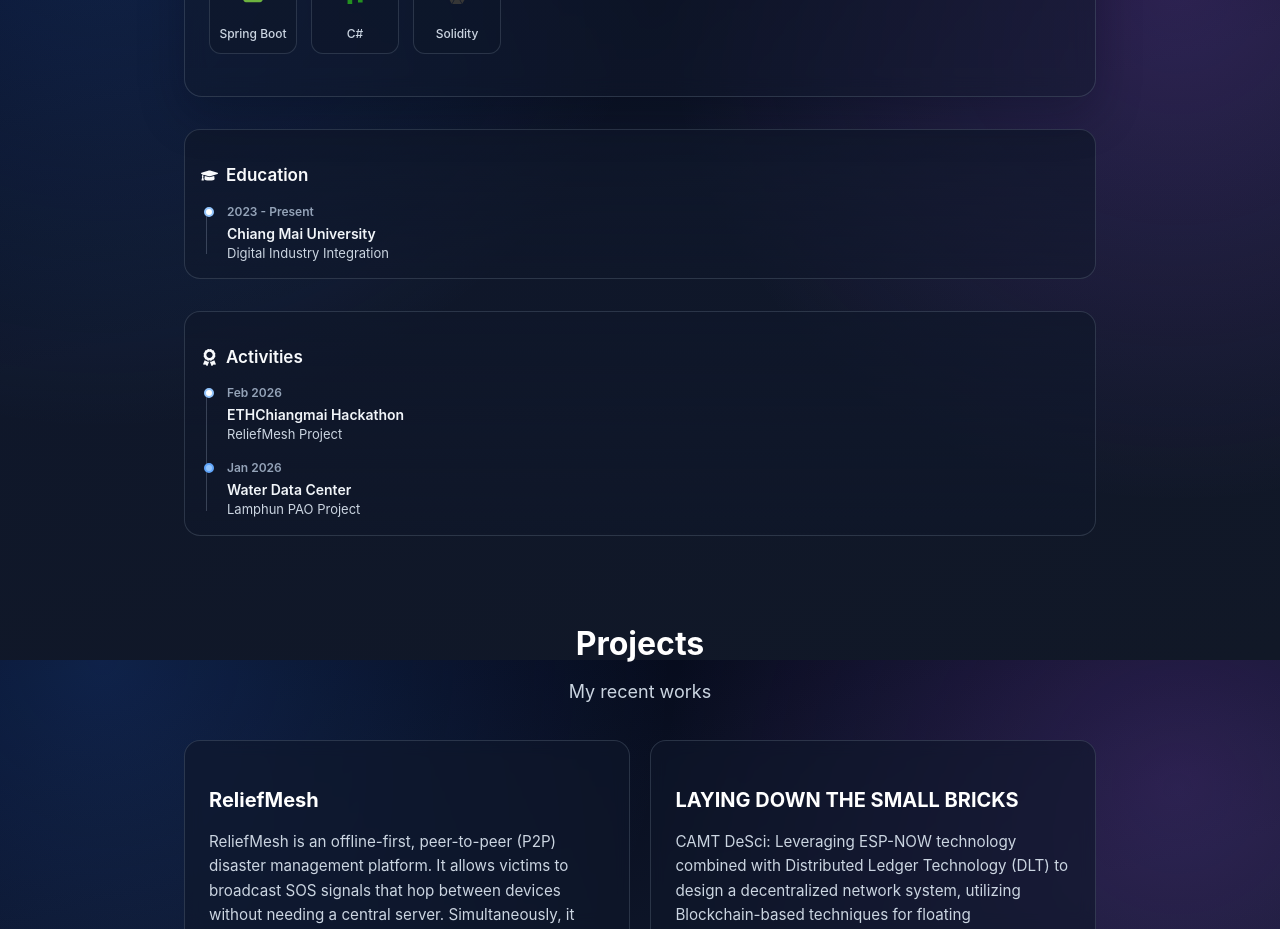
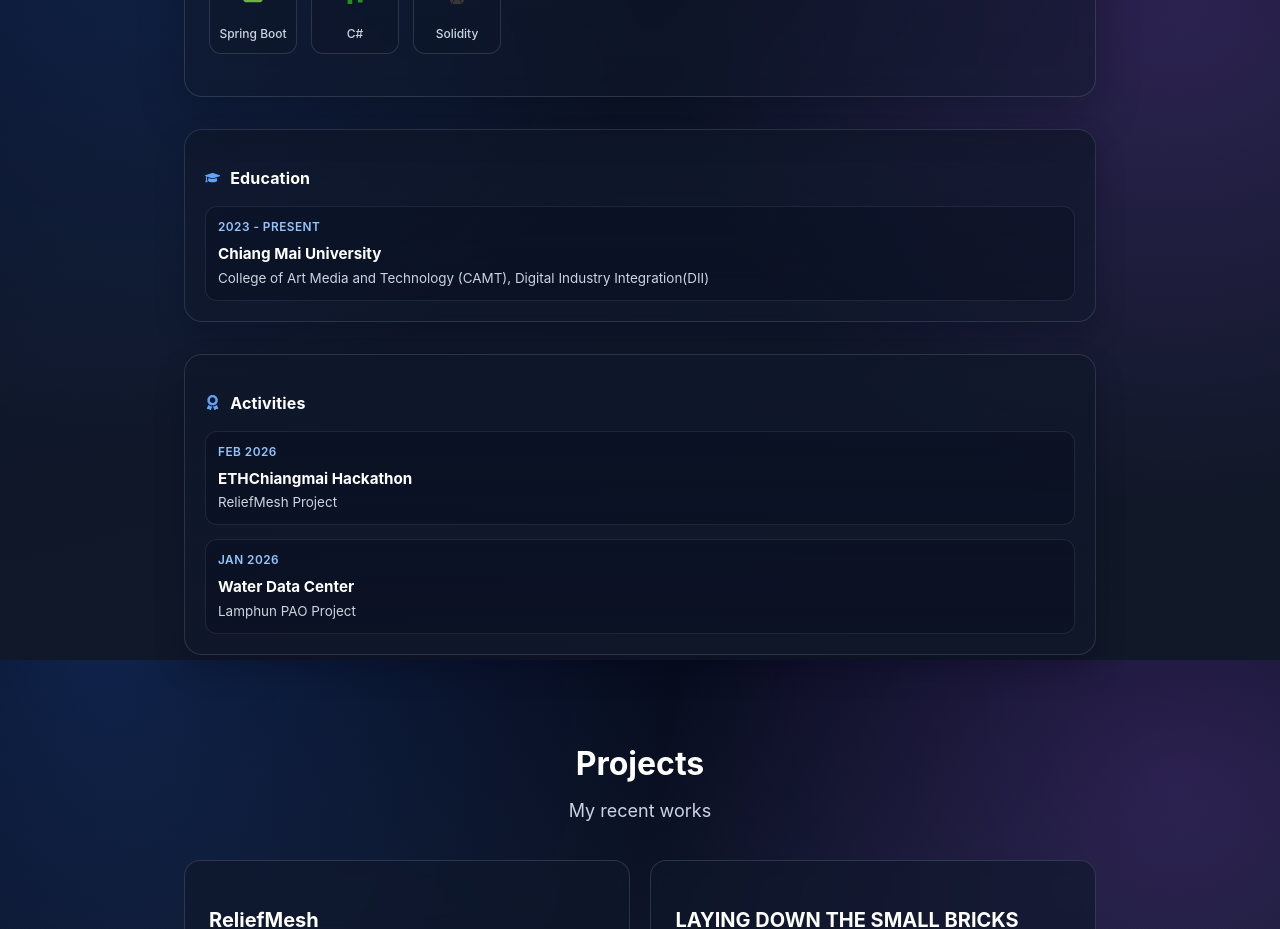
Before and after one commit to POTAEPT/Portfolio, a React (Vite) app: page / in a window 1280 px wide. Shown: the part 1740-2669 px from the top of the page. Built offline with nearby package versions, Linux system fonts and the light colour scheme.

Commit message:
feat: Refactor Activities and Education components for improved readability and update SidebarSection styles for consistency

```diff
--- a/src/component/Activities.tsx
+++ b/src/component/Activities.tsx
@@ -24,7 +24,6 @@ export function Activities() {
       <div className={styles.list}>
         {events.map((event, index) => (
           <div key={index} className={styles.item}>
-            <div className={styles.dot}></div>
             <div className={styles.year}>{event.year}</div>
             <h4 className={styles.school}>{event.name}</h4>
             <p className={styles.degree}>{event.role}</p>
--- a/src/component/Education.tsx
+++ b/src/component/Education.tsx
@@ -10,10 +10,9 @@ export function Education() {
 
       <div className={styles.list}>
         <div className={styles.item}>
-          <div className={styles.dot}></div>
           <div className={styles.year}>2023 - Present</div>
           <h4 className={styles.school}>Chiang Mai University</h4>
-          <p className={styles.degree}>Digital Industry Integration</p>
+          <p className={styles.degree}>College of Art Media and Technology (CAMT), Digital Industry Integration(DII)</p>
         </div>
       </div>
     </div>
--- a/src/styles/SidebarSection.module.css
+++ b/src/styles/SidebarSection.module.css
@@ -1,81 +1,87 @@
 .container {
-  padding: 16px;
-  border: 1px solid rgba(148, 163, 184, 0.22);
-  border-radius: 16px;
+  padding: 20px;
+  border: 1px solid rgba(var(--rgb-slate-400), 0.2);
+  border-radius: 18px;
   margin-top: 14px;
-  background: linear-gradient(180deg, rgba(15, 23, 42, 0.72), rgba(15, 23, 42, 0.5));
+  background: linear-gradient(180deg, rgba(var(--rgb-slate-900), 0.72), rgba(var(--rgb-slate-900), 0.52));
+  box-shadow: 0 14px 30px rgba(var(--rgb-slate-950), 0.24);
 }
 
 .title {
-  font-size: 17px;
-  font-weight: 600;
-  color: #f8fafc;
-  margin-bottom: 14px;
+  font-size: 1rem;
+  font-weight: 700;
+  color: var(--text-primary);
+  margin-bottom: 16px;
   display: flex;
   align-items: center;
-  gap: 8px;
+  gap: 10px;
+  letter-spacing: 0.01em;
+}
+
+.title svg {
+  color: var(--color-blue-400);
+  font-size: 0.95rem;
 }
 
 .list {
   display: flex;
   flex-direction: column;
-  gap: 16px;
-  position: relative;
-  padding-left: 2px;
-}
-
-
-.list::before {
-  content: '';
-  position: absolute;
-  left: 5px;
-  top: 6px;
-  bottom: 8px;
-  width: 1px;
-  background: rgba(148, 163, 184, 0.32);
+  gap: 14px;
+  padding-left: 0;
 }
 
 
 .item {
-  position: relative;
-  padding-left: 24px;
-  z-index: 1;
+  padding: 12px;
+  border-radius: 12px;
+  border: 1px solid rgba(var(--rgb-slate-400), 0.14);
+  background: rgba(var(--rgb-slate-950), 0.24);
+  transition: border-color 0.2s ease, transform 0.2s ease, background-color 0.2s ease;
 }
 
-.dot {
-  position: absolute;
-  left: 1px;
-  top: 4px;
-  width: 10px;
-  height: 10px;
-  border-radius: 50%;
-  background: #93c5fd;
-  border: 2px solid #60a5fa;
-  z-index: 2;
-}
-
-.item:first-child .dot {
-  background: #ffffff;
-  border-color: #93c5fd;
+.item:hover {
+  transform: translateY(-1px);
+  border-color: rgba(var(--rgb-blue-500), 0.4);
+  background: rgba(var(--rgb-slate-950), 0.34);
 }
 
 .year {
-  font-size: 12px;
+  font-size: 0.74rem;
   font-weight: 600;
-  color: #94a3b8;
-  margin-bottom: 2px;
+  color: var(--color-blue-300);
+  margin-bottom: 6px;
+  text-transform: uppercase;
+  letter-spacing: 0.04em;
 }
 
 .school {
-  font-size: 14px;
-  font-weight: 600;
-  color: #f1f5f9;
+  font-size: 0.95rem;
+  font-weight: 700;
+  color: var(--text-primary);
+  margin: 0;
+}
+
+.college {
+  font-size: 0.84rem;
+  font-weight: 700;
+  color: var(--text-secondary);
   margin: 0;
 }
 
 .degree {
-  font-size: 13px;
-  color: #cbd5e1;
-  margin: 0;
-  line-height: 1.4;
+  font-size: 0.84rem;
+  color: var(--text-secondary);
+  margin: 2px 0 0;
+  line-height: 1.5;
 }
+
+@media (max-width: 640px) {
+  .container {
+    padding: 16px;
+    border-radius: 14px;
+  }
+
+  .item {
+    padding: 10px;
+  }
+}
```
